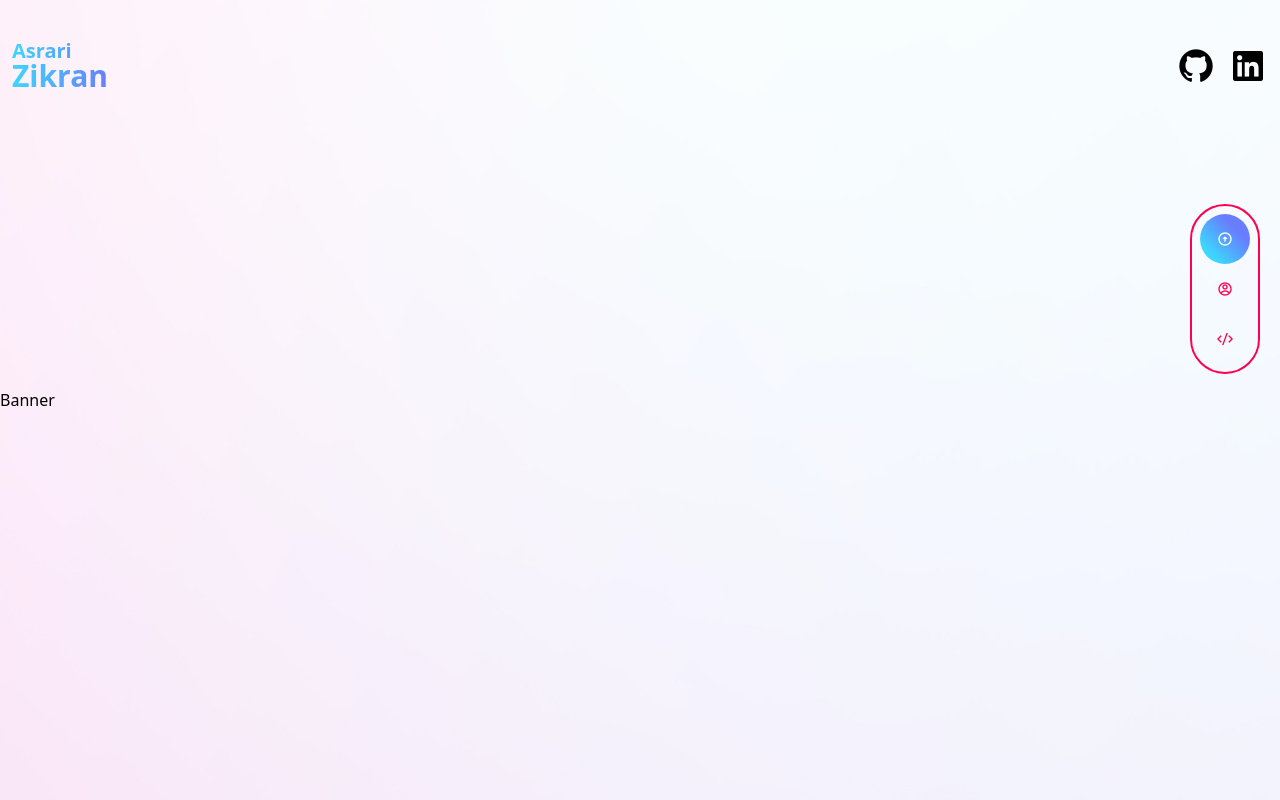
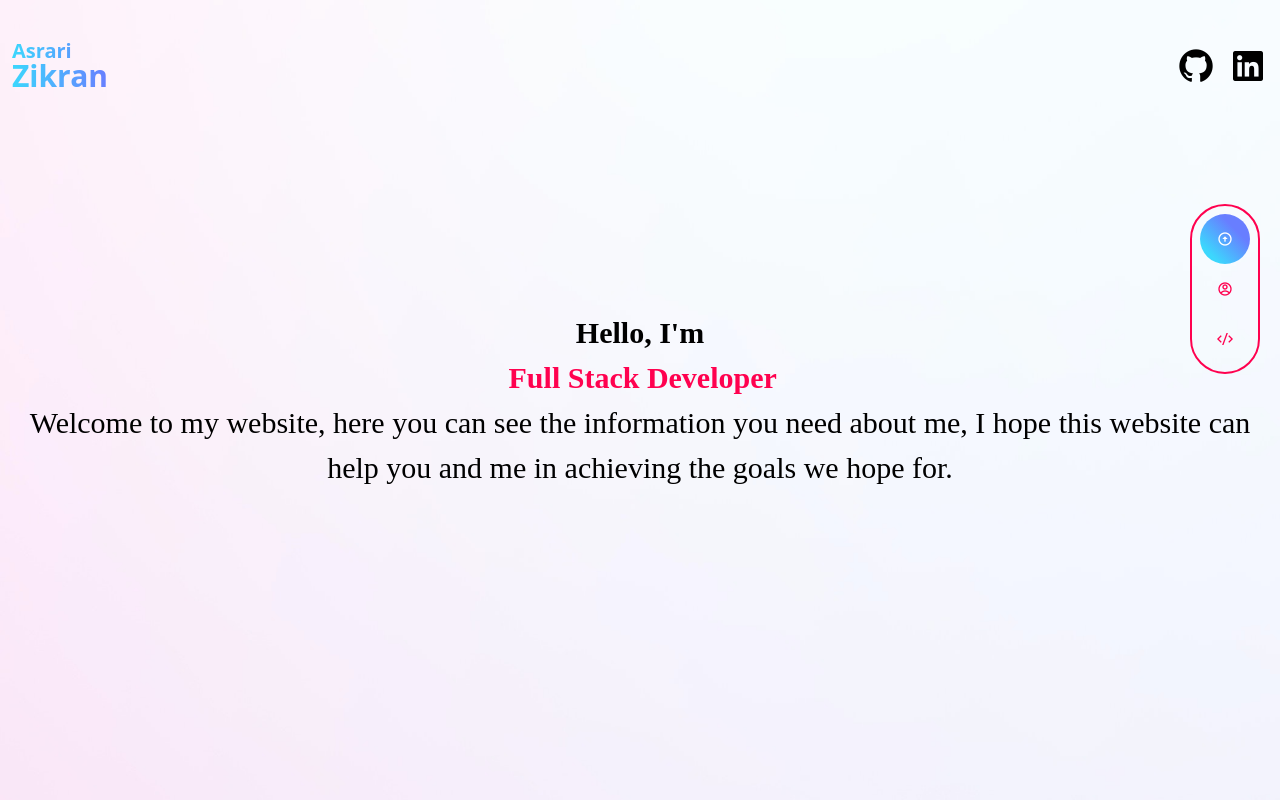
Before and after one commit to zikran69/portofolioV2, a React (Create React App) app: page / in a window 1280 px wide. Shown: the top 800 px of the page. Built offline with nearby package versions, Linux system fonts and the light colour scheme.

Commit message:
adding banner

```diff
--- a/src/components/banner.jsx
+++ b/src/components/banner.jsx
@@ -1,9 +1,38 @@
 import React from "react";
-
+import { TypeAnimation } from "react-type-animation";
 export default function Banner() {
   return (
-    <div id="home" className="section">
-      Banner
+    <div
+      id="home"
+      className="section container mx-auto mas-w-[1200px] px-3 items-center">
+      <div className="w-full">
+        <div className="block text-center font-secondary font-black text-[30px]">
+          Hello, I'm
+          <div>
+            <TypeAnimation
+              sequence={[
+                "Zikran",
+                3000,
+                "Full Stack Developer",
+                2000,
+                "Front-end Web Developer",
+                2000,
+                "Back-end Web Developer",
+                2000,
+              ]}
+              wrapper="span"
+              cursor={true}
+              repeat={Infinity}
+              className="ml-3 text-secondary"
+            />
+          </div>
+          <h4 className="font-primary font-normal">
+            Welcome to my website, here you can see the information you need
+            about me, I hope this website can help you and me in achieving the
+            goals we hope for.
+          </h4>
+        </div>
+      </div>
     </div>
   );
 }
```
